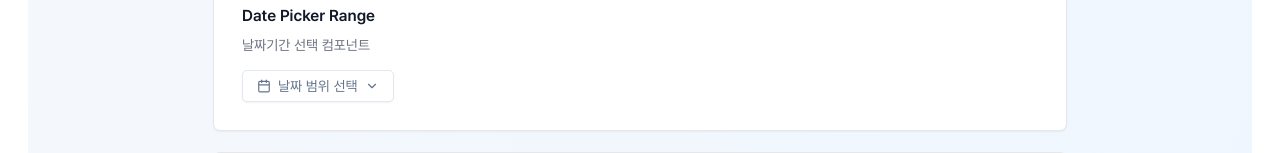
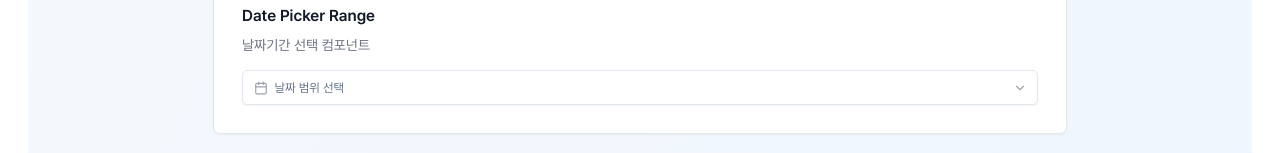
Before and after one commit to Cho-DongGeon/Next_init, a Next.js app: page /testui in a window 1280 px wide. Shown: the part 2063-2216 px from the top of the page. Built offline with nearby package versions, Linux system fonts and the light colour scheme.

Commit message:
3/26 DateRangePicker ui 변경

```diff
--- a/app/(test)/testui/page.js
+++ b/app/(test)/testui/page.js
@@ -14,7 +14,7 @@ import MultiSelectSearch from '@/components/common/MutiSelectSearch';
 import ImgUpload from '@/components/common/ImgUpload';
 import { DateTimePicker } from '@/components/common/datetime-picker';
 import { SimpleTimePicker } from '@/components/common/simple-time-picker';
-import { DateRangePicker } from '@/components/common/date-picker-range';
+import DateRangePicker from '@/components/common/date-picker-range';
 
 export default function Home() {
   const router = useRouter();
@@ -235,7 +235,7 @@ export default function Home() {
               <p className="text-base text-gray-500 mb-4">날짜기간 선택 컴포넌트</p>
             </div>
 
-            <DateRangePicker dateRange={dateRange} setDateRange={setDateRange} />
+            <DateRangePicker value={dateRange} onChange={setDateRange} />
           </div>
         </section>
       </div>
--- a/components/common/date-picker-range.js
+++ b/components/common/date-picker-range.js
@@ -1,50 +1,72 @@
-//https://github.com/huybuidac/shadcn-datetime-picker
 'use client';
 
-import * as React from 'react';
-import { format } from 'date-fns';
+import { useState, useEffect } from 'react';
+import { format, isValid } from 'date-fns';
 import { ko } from 'date-fns/locale';
-import { Calendar as CalendarIcon } from 'lucide-react';
-import { ChevronDown } from 'lucide-react';
+import { Calendar as CalendarIcon, ChevronDown } from 'lucide-react';
 import { cn } from '@/lib/utils';
-import { Button } from '@/components/ui/button';
+import { Button } from '@/components/ui/button'; // 디자인 일관성을 위해 Button 권장
 import { Calendar } from '@/components/ui/calendar';
 import { Popover, PopoverContent, PopoverTrigger } from '@/components/ui/popover';
 
-export function DateRangePicker({ dateRange, setDateRange, className }) {
-  const [isOpen, setIsOpen] = React.useState(false);
-  const [hoverDate, setHoverDate] = React.useState(null);
+export default function RangePicker({ value, onChange, placeholder = '날짜 범위 선택', className }) {
+  const [isMobile, setIsMobile] = useState(false);
 
+  // 1. 화면 크기 감지 (768px 기준)
+  useEffect(() => {
+    const checkMobile = () => {
+      setIsMobile(window.innerWidth < 768);
+    };
+    checkMobile();
+    window.addEventListener('resize', checkMobile);
+    return () => window.removeEventListener('resize', checkMobile);
+  }, []);
+
+  // 2. 에러 방지를 위한 포맷 함수 (value가 undefined여도 안전)
   const formatDateRange = () => {
-    if (!dateRange.from) {
-      return '날짜 범위 선택';
+    if (!value?.from || !isValid(new Date(value.from))) {
+      return placeholder;
     }
-    if (!dateRange.to) {
-      return format(dateRange.from, 'yyyy-MM-dd', { locale: ko });
+
+    const fromStr = format(new Date(value.from), 'yyyy.MM.dd');
+
+    if (!value.to || !isValid(new Date(value.to))) {
+      return fromStr;
     }
-    return `${format(dateRange.from, 'yyyy-MM-dd', { locale: ko })} ~ ${format(dateRange.to, 'yyyy-MM-dd', { locale: ko })}`;
+
+    const toStr = format(new Date(value.to), 'yyyy.MM.dd');
+    return `${fromStr} ~ ${toStr}`;
   };
 
   return (
-    <Popover open={isOpen} onOpenChange={setIsOpen}>
+    <Popover>
       <PopoverTrigger asChild>
         <Button
           variant="outline"
-          className={cn('justify-start text-left font-normal text-base', !dateRange.from && 'text-muted-foreground', className)}>
-          <CalendarIcon />
-          {formatDateRange()}
-          <ChevronDown />
+          className={cn(
+            'w-full justify-start text-left font-normal h-10 px-3 relative gap-2',
+            !value?.from && 'text-muted-foreground',
+            className,
+          )}>
+          <CalendarIcon className="w-4 h-4 text-gray-400 shrink-0" />
+          <span className="flex-1 truncate">{formatDateRange()}</span>
+          <ChevronDown className="w-4 h-4 text-gray-400 shrink-0" />
         </Button>
       </PopoverTrigger>
-      <PopoverContent className="w-auto p-0" align="start">
+
+      {/* 3. 모바일 환경 최적화 (중앙 정렬 및 개수 조정) */}
+      <PopoverContent className="w-auto p-0" align={isMobile ? 'center' : 'start'}>
         <Calendar
           mode="range"
-          selected={{ from: dateRange.from, to: dateRange.to }}
-          onSelect={(range) => setDateRange({ from: range?.from, to: range?.to })}
+          selected={value}
+          onSelect={onChange}
+          numberOfMonths={isMobile ? 1 : 2} // 반응형 핵심
           initialFocus
           locale={ko}
+          // 값이 없을 때 보여줄 기본 월 설정 (에러 방지)
+          defaultMonth={value?.from && isValid(new Date(value.from)) ? new Date(value.from) : new Date()}
           modifiersClassNames={{
-            today: 'bg-blue-50 text-blue-700 hover:bg-blue-100',
+            today: 'bg-blue-50 text-blue-700 hover:bg-blue-100 font-bold',
           }}
         />
       </PopoverContent>
```
